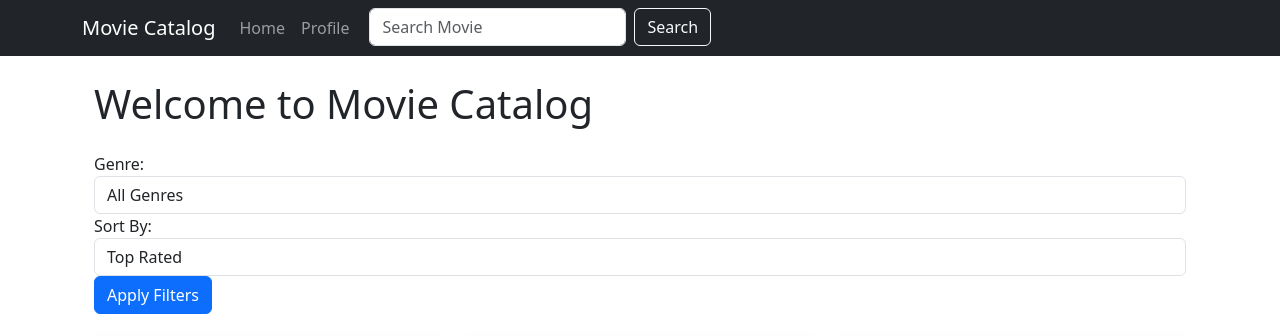
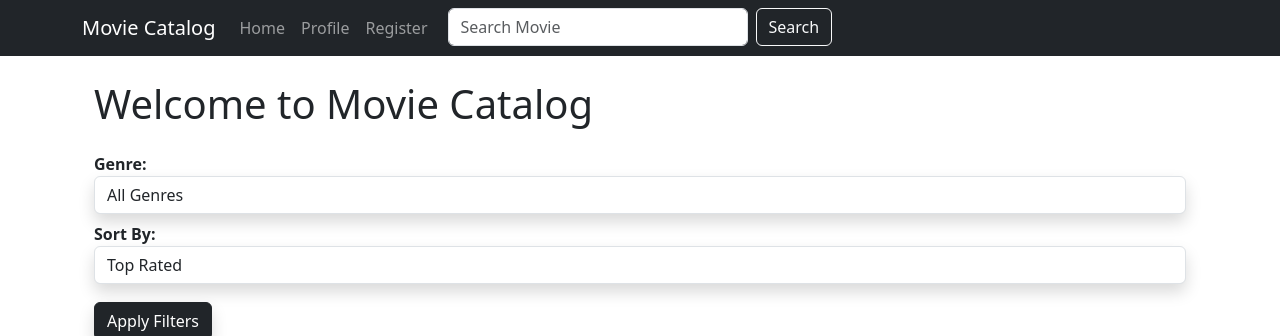
Before and after one commit to prathampt/Movie-Catalog-WebApp, a Django app: page / in a window 1280 px wide. Shown: the top 336 px of the page. Run offline with Django 4.2, Linux system fonts and the light colour scheme; data comes from the database, SQL or seed files in the repository; both versions use the stored data as it was after the commit.

Commit message:
Working on user registration

```diff
--- a/MovieCatalog/movieCatalogApp/templates/movieCatalogApp/index.html
+++ b/MovieCatalog/movieCatalogApp/templates/movieCatalogApp/index.html
@@ -1,5 +1,5 @@
 {% extends 'movieCatalogApp/layout.html' %}
-
+{% load static %}
 {% block title %}
     Index
 {% endblock %}
@@ -8,9 +8,9 @@
     <div class="container">
         <h1 class="my-4">Welcome to Movie Catalog</h1>
         <form class="form-inline mb-4">
-            <div class="form-group">
-                <label for="genre">Genre:</label>
-                <select class="form-control ml-2" id="genre" name="genre">
+            <div class="form-group mr-md-4 mb-2">
+                <label for="genre" class="mr-2" style="font-weight: bold;">Genre:</label>
+                <select class="form-control shadow" id="genre" name="genre">
                     {% if genre %}
                         <option value="{{ genre }}">{{ genre }}</option>
                     {% else %}
@@ -22,23 +22,27 @@
                     {% endfor %}
                 </select>
             </div>
-            <div class="form-group ml-md-4">
-                <label for="sort">Sort By:</label>
-                <select class="form-control ml-2" id="sort" name="sort">
+            <div class="form-group mr-md-4 mb-2">
+                <label for="sort" class="mr-2" style="font-weight: bold;">Sort By:</label>
+                <select class="form-control shadow" id="sort" name="sort">
                     {% for value, label in sorting_options %}
                         <option value="{{ value }}">{{ label }}</option>
                     {% endfor %}
                 </select>
             </div>
-            <button type="submit" class="btn btn-primary ml-3">Apply Filters</button>
+            <div style="padding-top: 10px;">
+                <button type="submit" class="btn btn-dark mb-2 shadow">Apply Filters</button>
+            </div>
+
         </form>
     </div>
 
     <div class="container">
-        <div class="row row-cols-1 row-cols-md-3 g-4">
+        <div class="row row-cols-1 row-cols-md-4 g-4">
             {% for movie in movies %}
             <div class="col mb-4">
-                <div class="card h-100 shadow">
+                <a href="movie/{{ movie.title }}" class="card-link" style="text-decoration: none;">
+                    <div class="card h-100 shadow hover">
                         <img src="{{ movie.cover_image }}" class="card-img-top" alt="cover_image">
                         <div class="card-body">
                             <h5 class="card-title">{{ movie.title }}</h5>
@@ -46,6 +50,7 @@
                             <p class="card-text">Rating: {{ movie.rating }}/10</p>
                         </div>
                     </div>
+                </a>
             </div>
             {% endfor %}
         </div>
--- a/MovieCatalog/movieCatalogApp/templates/movieCatalogApp/layout.html
+++ b/MovieCatalog/movieCatalogApp/templates/movieCatalogApp/layout.html
@@ -5,6 +5,7 @@
 <head>
     <meta charset="UTF-8">
     <meta name="viewport" content="width=device-width, initial-scale=1.0">
+    <link rel="icon" href="{% static 'movieCatalogApp/logo.jpg' %}" type="image/x-icon">
     <title>{% block title %}Movie Catalog{% endblock %}</title>
     <link rel="stylesheet" href="{% static 'movieCatalogApp/style.css' %}">
     <link rel="stylesheet" href="https://cdn.jsdelivr.net/npm/bootstrap-icons@1.10.5/font/bootstrap-icons.css">
@@ -23,10 +24,13 @@
                         <a class="nav-link" href="{% url 'profile' %}">Profile</a>
                     </li>
                     <li class="nav-item">
+                        <a class="nav-link" href="{% url 'registration' %}">Register</a>
+                    </li>
+                    <li class="nav-item">
                         <div class="container-fluid">
                             <form class="d-flex" method="post" action="{% url 'searchBox' %}">
                                 {% csrf_token %}
-                                <input class="form-control me-2" type="search" placeholder="Search Movie" aria-label="Search" name="movie">
+                                <input class="form-control me-2" type="search" placeholder="Search Movie" aria-label="Search" name="movie" style="width: 300px;">
                                 <button class="btn btn-outline-light" type="submit">Search</button>
                             </form>
                         </div>
--- a/MovieCatalog/movieCatalogApp/urls.py
+++ b/MovieCatalog/movieCatalogApp/urls.py
@@ -1,4 +1,5 @@
 from django.urls import path
+from django.contrib.auth import views as auth_views
 
 from . import views
 
@@ -6,5 +7,7 @@ urlpatterns = [
     path('', views.index, name='index'),
     path('profile', views.profile, name='profile'),
     path('movie/<str:movie_title>', views.search, name='search'),
-    path('searchBox', views.searchBox, name='searchBox')
+    path('searchBox', views.searchBox, name='searchBox'),
+    path('registration/', views.registration, name='registration'),
+    path('logout/', auth_views.LogoutView.as_view(), name='logout')
 ]
--- a/MovieCatalog/movieCatalogApp/views.py
+++ b/MovieCatalog/movieCatalogApp/views.py
@@ -1,11 +1,16 @@
-from django.shortcuts import render
+from django.shortcuts import render, redirect
 from django import forms
 from . import utils, models
 from django.http import HttpResponse
 from django.db.models import Q
+from django.contrib.auth import login, authenticate
+from .forms import RegistrationForm
 
 class form(forms.Form):
     movie = forms.CharField(max_length=100)
+
+def signup(request):
+    return render(request, 'movieCatalogApp/signUp.html')
 
 def index(request):
     genres_mixed = models.Movie.objects.values_list('genre', flat=True).distinct()
@@ -33,7 +38,7 @@ def index(request):
         sorting_options = sorting_options[::-1]
 
     return render(request, 'movieCatalogApp/index.html', {
-        "movies" : movies[:20],
+        "movies" : movies[:18],
         'genres': genres,
         'genre': genre,
         'sorting_options': sorting_options
@@ -71,3 +76,15 @@ def searchBox(request):
         if movie.is_valid():
             movie_title = request.POST['movie']
     return search(request, movie_title)
+
+def registration(request):
+    if request.method == 'POST':
+        form = RegistrationForm(request.POST)
+        if form.is_valid():
+            user = form.save()
+            login(request, user)
+            return redirect('index')
+    else:
+        form = RegistrationForm()
+
+    return render(request, 'movieCatalogApp/registration.html', {'form': form})
```
Also changed, not shown: MovieCatalog/movieCatalogApp/forms.py (added, +12 -0 lines), MovieCatalog/movieCatalogApp/static/movieCatalogApp/style.css (+34 -0 lines), MovieCatalog/movieCatalogApp/templates/movieCatalogApp/movie.html (+19 -3 lines), MovieCatalog/movieCatalogApp/templates/movieCatalogApp/profile.html (+9 -1 lines), MovieCatalog/movieCatalogApp/templates/movieCatalogApp/registration.html (added, +16 -0 lines), MovieCatalog/movieCatalogApp/utils.py (+20 -10 lines), MovieCatalog/new.py (added, +17 -0 lines), MovieCatalog/db.sqlite3, MovieCatalog/movieCatalogApp/static/movieCatalogApp/github-mark-white.png (added), MovieCatalog/movieCatalogApp/static/movieCatalogApp/logo.jpg (added). Lines whose indentation alone changed are shown as unchanged.
